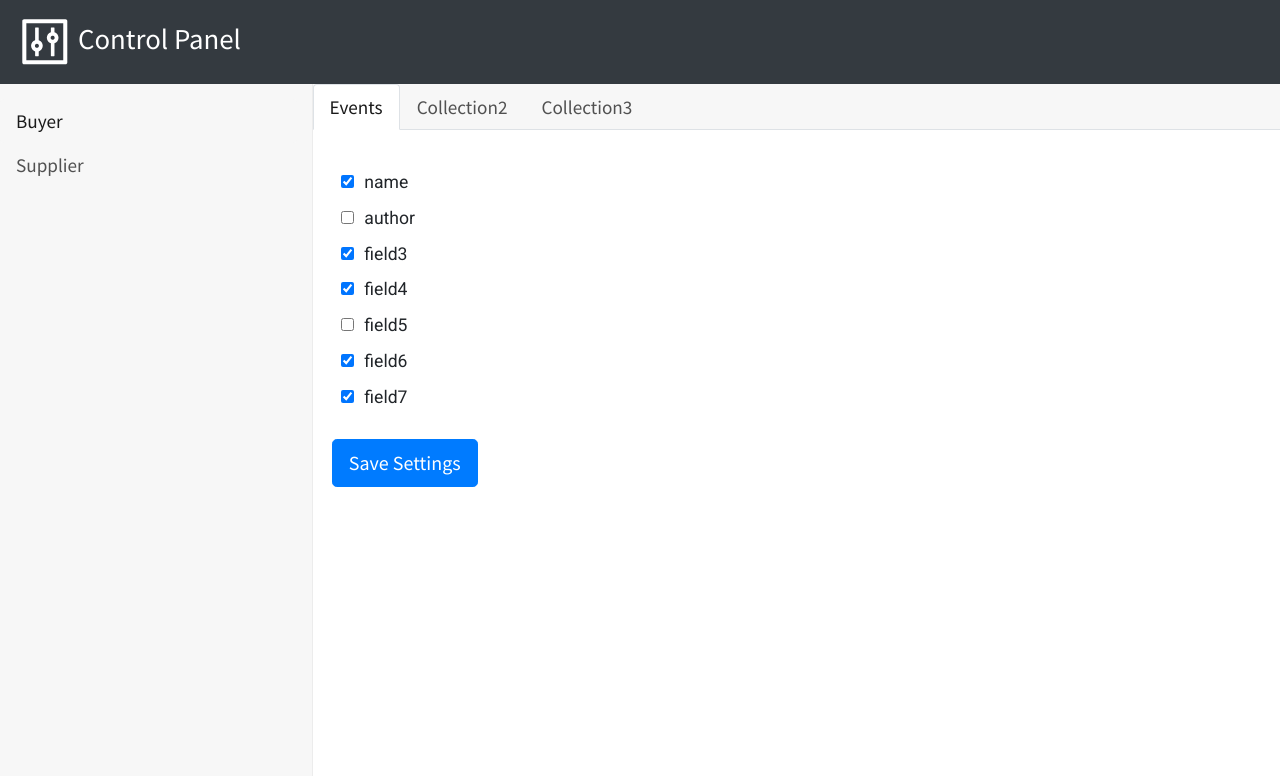
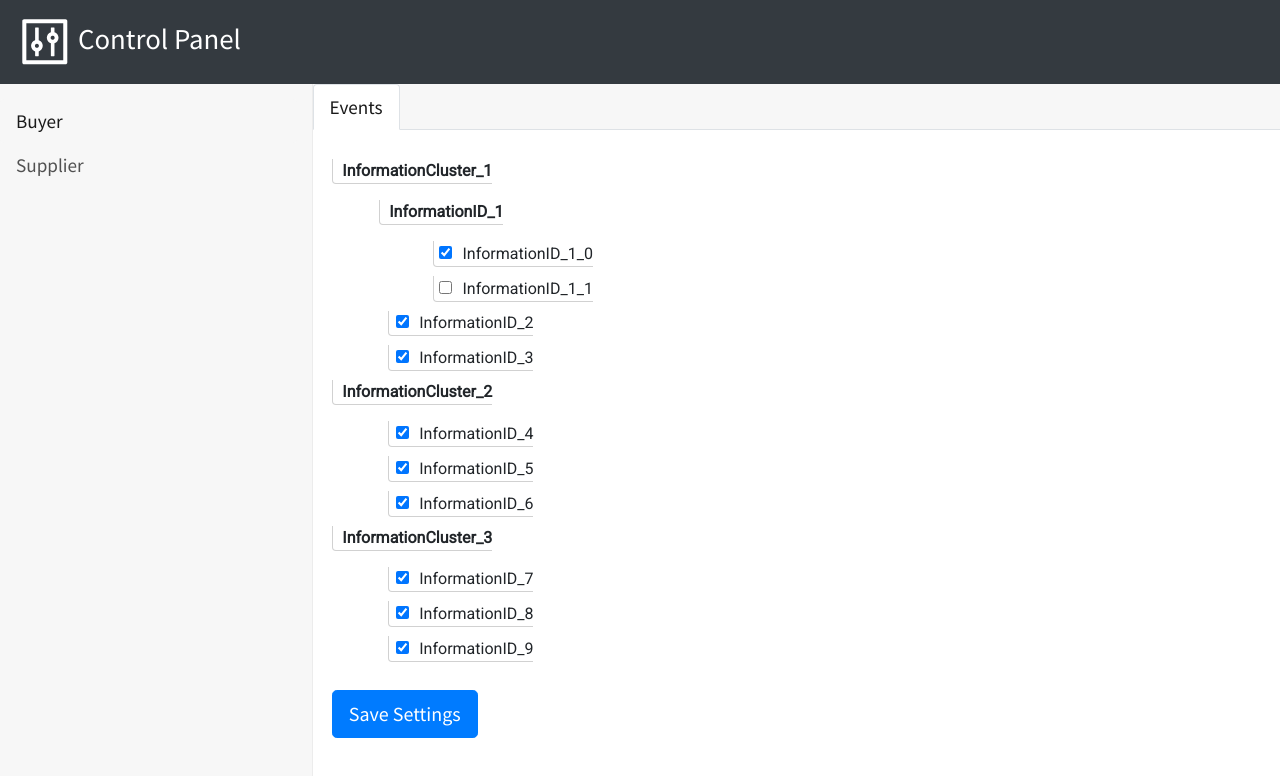
Before and after one commit to mir-sam-ali/DataAccessManager-UI, a React (Create React App) app: page / in a window 1280 px wide. Shown: the top 776 px of the page. Built offline with nearby package versions, Linux system fonts and the light colour scheme.

Commit message:
Modified Field settings ui

```diff
--- a/src/Components/AdminConfig/AdminConfig.js
+++ b/src/Components/AdminConfig/AdminConfig.js
@@ -29,7 +29,7 @@ const AdminConfig = () => {
           <Col sm={9} style={{ paddingLeft: '0%' }}>
             <Tab.Content>
               {roles.roles.map((roleName) => (
-                <Tab.Pane eventKey={roleName}>
+                <Tab.Pane eventKey={roleName} key={roleName}>
                   <RoleBasedSettings roleName={roleName} />
                 </Tab.Pane>
               ))}
--- a/src/Components/AdminConfig/RoleBasedSettings/FieldBasedSettings/FieldBasedSettings.css
+++ b/src/Components/AdminConfig/RoleBasedSettings/FieldBasedSettings/FieldBasedSettings.css
@@ -5,11 +5,19 @@
   padding-left: 2%;
 }
 
+.checkBox-group-div .form-check {
+  padding-left: 3%;
+}
+
 .checkBox-div {
   width: fit-content;
   margin: 1%;
-  font-size: 1.1rem !important;
+  padding-left: 3%;
+  font-size: 1rem !important;
   font-family: 'Roboto', sans-serif;
+  border-left: 0.1px solid rgba(26, 26, 26, 0.2);
+  border-bottom: 0.1px solid rgba(26, 26, 26, 0.2);
+  border-bottom-left-radius: 4px;
 }
 
 .checkBox-div input {
@@ -25,3 +33,15 @@
   align-items: flex-start;
   margin-top: 3%;
 }
+
+.fieldName p {
+  font-size: 1rem !important;
+  font-family: 'Roboto', sans-serif;
+  text-align: start;
+  font-weight: 600;
+  border-left: 0.1px solid rgba(26, 26, 26, 0.2);
+  border-bottom: 0.1px solid rgba(26, 26, 26, 0.2);
+  border-bottom-left-radius: 4px;
+  padding-left: 1%;
+  width: fit-content;
+}
--- a/src/Components/AdminConfig/RoleBasedSettings/FieldBasedSettings/FieldBasedSettings.js
+++ b/src/Components/AdminConfig/RoleBasedSettings/FieldBasedSettings/FieldBasedSettings.js
@@ -2,33 +2,47 @@ import React, { useEffect, useState } from 'react';
 import { Form, Button } from 'react-bootstrap';
 import configJson from '../../placeholder_data/config_data.json';
 import './FieldBasedSettings.css';
+import NestedFieldBasedSettings from './NestedFieldBasedSettings/NestedFieldBasedSettings';
 
 const FieldBasedSettings = (props) => {
   const [collectionSettings, setCollectionSettings] = useState(null);
 
   useEffect(() => {
-    const fieldAccessValues =
-      configJson[`${props.roleName}`][`${props.collectionName}`];
-    setCollectionSettings(
-      Object.keys(fieldAccessValues).map((keyName) => ({
-        fieldName: keyName,
-        access: fieldAccessValues[`${keyName}`],
-      }))
+    var fieldAccessString = eval(
+      '(' + configJson[`${props.roleName}`][`${props.collectionName}`] + ')'
     );
+    var fieldAccessJSON = JSON.parse(JSON.stringify(fieldAccessString));
+    console.log(fieldAccessJSON);
+
+    setCollectionSettings(fieldAccessJSON);
   }, [props.collectionName, props.roleName]);
   return (
     <div className="checkBox-group-div">
       {collectionSettings ? (
         <>
-          {collectionSettings.map((fieldSetting) => (
-            <Form.Check
-              className="checkBox-div"
-              type={'checkbox'}
-              id={fieldSetting.fieldName}
-              label={fieldSetting.fieldName}
-              defaultChecked={fieldSetting.access}
-            />
-          ))}
+          {Object.keys(collectionSettings).map((keyName) => {
+            if (Object.keys(collectionSettings[keyName]).length === 0) {
+              return (
+                <Form.Check
+                  className="checkBox-div"
+                  type={'checkbox'}
+                  id={keyName}
+                  label={keyName}
+                  key={keyName}
+                  defaultChecked={collectionSettings[keyName] === 1}
+                />
+              );
+            } else {
+              return (
+                <div className="fieldName">
+                  <p>{keyName}</p>
+                  <NestedFieldBasedSettings
+                    settings={collectionSettings[keyName]}
+                  />
+                </div>
+              );
+            }
+          })}
           <div className="button-div-FieldBasedSettings">
             <Button variant="primary" size="lg">
               Save Settings
--- /dev/null
+++ b/src/Components/AdminConfig/RoleBasedSettings/FieldBasedSettings/NestedFieldBasedSettings/NestedFieldBasedSettings.css
@@ -0,0 +1,3 @@
+.root-NestedFieldBasedSettings {
+  margin-left: 5%;
+}
--- /dev/null
+++ b/src/Components/AdminConfig/RoleBasedSettings/FieldBasedSettings/NestedFieldBasedSettings/NestedFieldBasedSettings.js
@@ -0,0 +1,32 @@
+import React from 'react';
+import { Form } from 'react-bootstrap';
+import './NestedFieldBasedSettings.css';
+
+const NestedFieldBasedSettings = (props) => {
+  return (
+    <div className="root-NestedFieldBasedSettings">
+      {Object.keys(props.settings).map((keyName) => {
+        if (Object.keys(props.settings[keyName]).length === 0) {
+          return (
+            <Form.Check
+              className="checkBox-div"
+              type={'checkbox'}
+              id={keyName}
+              label={keyName}
+              defaultChecked={props.settings[keyName] === 1}
+            />
+          );
+        } else {
+          return (
+            <div className="fieldName">
+              <p>{keyName}</p>
+              <NestedFieldBasedSettings settings={props.settings[keyName]} />
+            </div>
+          );
+        }
+      })}
+    </div>
+  );
+};
+
+export default NestedFieldBasedSettings;
--- a/src/Components/AdminConfig/RoleBasedSettings/RoleBasedSettings.js
+++ b/src/Components/AdminConfig/RoleBasedSettings/RoleBasedSettings.js
@@ -25,7 +25,11 @@ const RoleBasedSettings = (props) => {
           id="uncontrolled-tab-example"
         >
           {collections.map((collectionName) => (
-            <Tab eventKey={collectionName} title={collectionName}>
+            <Tab
+              eventKey={collectionName}
+              title={collectionName}
+              key={collectionName}
+            >
               <FieldBasedSettings
                 collectionName={collectionName}
                 roleName={props.roleName}
--- a/src/Components/AdminConfig/SideBar/SideBar.js
+++ b/src/Components/AdminConfig/SideBar/SideBar.js
@@ -7,7 +7,9 @@ const SideBar = (props) => {
     <Nav variant="pills" className="flex-column SideBar">
       {props.roles.map((roleName) => (
         <Nav.Item>
-          <Nav.Link eventKey={roleName}>{roleName}</Nav.Link>
+          <Nav.Link eventKey={roleName} key={roleName}>
+            {roleName}
+          </Nav.Link>
         </Nav.Item>
       ))}
     </Nav>
--- a/src/Components/AdminConfig/placeholder_data/collections.json
+++ b/src/Components/AdminConfig/placeholder_data/collections.json
@@ -1,3 +1,3 @@
 {
-  "collections": ["Events", "Collection2", "Collection3"]
+  "collections": ["Events"]
 }
--- a/src/Components/AdminConfig/placeholder_data/config_data.json
+++ b/src/Components/AdminConfig/placeholder_data/config_data.json
@@ -1,61 +1,8 @@
 {
   "Buyer": {
-    "Events": {
-      "name": true,
-      "author": false,
-      "field3": true,
-      "field4": true,
-      "field5": false,
-      "field6": true,
-      "field7": true
-    },
-    "Collection2": {
-      "name": true,
-      "author": false,
-      "field3": true,
-      "field4": true,
-      "field5": false,
-      "field6": true,
-      "field7": false
-    },
-    "Collection3": {
-      "name": true,
-      "author": false,
-      "field3": true,
-      "field4": true,
-      "field5": false,
-      "field6": true,
-      "field7": true,
-      "field8": false
-    }
+    "Events": "{InformationCluster_1:{InformationID_1:{InformationID_1_0:1,InformationID_1_1:0},InformationID_2:1,InformationID_3:1},InformationCluster_2:{InformationID_4:1,InformationID_5:1,InformationID_6:1},InformationCluster_3:{InformationID_7:1,InformationID_8:1,InformationID_9:1}}"
   },
   "Supplier": {
-    "Events": {
-      "name": true,
-      "author": true,
-      "field3": true,
-      "field4": true,
-      "field5": false,
-      "field6": false,
-      "field7": true
-    },
-    "Collection2": {
-      "name": true,
-      "author": false,
-      "field3": true,
-      "field4": true,
-      "field5": false,
-      "field6": true,
-      "field7": true
-    },
-    "Collection3": {
-      "name": true,
-      "author": false,
-      "field3": true,
-      "field4": true,
-      "field5": false,
-      "field6": true,
-      "field7": true
-    }
+    "Events": "{InformationCluster_1:{InformationID_1:0,InformationID_2:1,InformationID_3:1},InformationCluster_2:{InformationID_4:1,InformationID_5:1,InformationID_6:1},InformationCluster_3:{InformationID_7:1,InformationID_8:1,InformationID_9:1}}"
   }
 }
```
